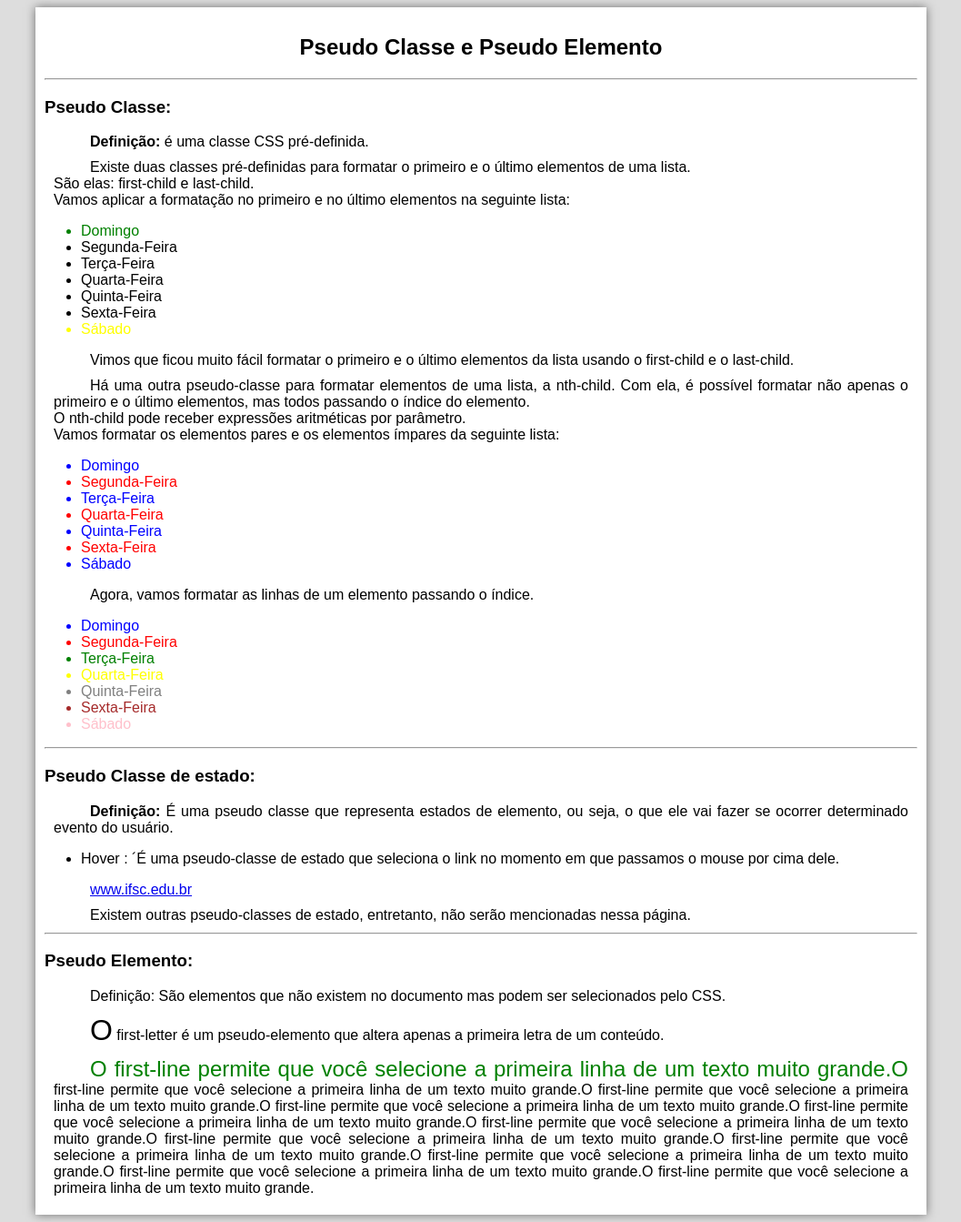
After one commit to denilsonfag/programacao-internet, a PHP site: page /css3/pseudo-classe-e-pseudo-elemento.html in a window 1280 px wide. The commit adds this page. Shown: the whole page at 91% size, without its empty margins (111-1168 px from the left). Run offline with PHP 8.4, Linux system fonts and the light colour scheme.

Commit message:
Trabalho 2: Pseudo-classe e pseudo-elemento

```diff
--- /dev/null
+++ b/css3/pseudo-classe-e-pseudo-elemento.html
@@ -0,0 +1,163 @@
+
+<!DOCTYPE html>
+
+<html>
+
+<head>
+	<title>Pseudo classes e pseudo elementos.</title>
+	<meta charset="utf-8">
+	<link rel="stylesheet" type="text/css" href="../styles/main.css">
+	<style type="text/css">
+
+		header {
+			text-align: center;
+		}
+
+		#lista1 li:first-child {
+			color: green;
+		}
+
+		#lista1 li:last-child {
+			color: yellow;
+		}
+
+		#lista2 li:nth-child(2n) {
+			color: red;
+		}
+		#lista2 li:nth-child(2n+1) {
+			color: blue;
+		}
+		#lista3 li:nth-child(1) {
+			color: blue;
+		}
+		#lista3 li:nth-child(2) {
+			color: red;
+		}
+		#lista3 li:nth-child(3) {
+			color: green;
+		}
+		#lista3 li:nth-child(4) {
+			color: yellow;
+		}
+		#lista3 li:nth-child(5) {
+			color: grey;
+		}
+		#lista3 li:nth-child(6) {
+			color: brown;
+		}
+		#lista3 li:nth-child(7) {
+			color: pink;
+		}
+		a:hover {
+			background-color: red;
+		}
+		p.paragrafo1:first-letter {
+			font-size: 200%;
+		}
+		p.paragrafo2:first-line {
+			 font-family: fantasy;
+			 font-size: 150%;
+			 color: green;
+		}
+
+	</style>
+
+</head>
+
+<body>
+
+<article id="interface">
+
+	<header><h1>Pseudo Classe e Pseudo Elemento</h1></header>
+
+	<hr>
+	<section>
+		<p><h3>Pseudo Classe:</h3></p>
+		<p><b>Definição:</b> é uma classe CSS pré-definida.</p>
+
+		<p>Existe duas classes pré-definidas para formatar o primeiro e o último elementos de uma lista.<br>
+		São elas: first-child e last-child.<br>
+		Vamos aplicar a formatação no primeiro e no último elementos na seguinte lista:<br>
+
+		<ul id="lista1">
+			<li>Domingo</li>
+			<li>Segunda-Feira</li>
+			<li>Terça-Feira</li>
+			<li>Quarta-Feira</li>
+			<li>Quinta-Feira</li>
+			<li>Sexta-Feira</li>
+			<li>Sábado</li>
+		</ul>
+
+
+		</p>
+
+		<p>Vimos que ficou muito fácil formatar o primeiro e o último elementos da lista usando o first-child e o last-child.<br>
+		</p>
+
+		<p>Há uma outra pseudo-classe para formatar elementos de uma lista, a nth-child. Com ela, é possível formatar não apenas o primeiro e o último elementos, mas todos passando o índice do elemento.<br>
+		O nth-child pode receber expressões aritméticas por parâmetro.<br>
+		Vamos formatar os elementos pares e os elementos ímpares da seguinte lista: <br>
+
+		<ul id="lista2">
+			<li>Domingo</li>
+			<li>Segunda-Feira</li>
+			<li>Terça-Feira</li>
+			<li>Quarta-Feira</li>
+			<li>Quinta-Feira</li>
+			<li>Sexta-Feira</li>
+			<li>Sábado</li>
+		</ul>
+		</p>
+
+		<p>Agora, vamos formatar as linhas de um elemento passando o índice.<br>
+
+		<ul id="lista3">
+			<li>Domingo</li>
+			<li>Segunda-Feira</li>
+			<li>Terça-Feira</li>
+			<li>Quarta-Feira</li>
+			<li>Quinta-Feira</li>
+			<li>Sexta-Feira</li>
+			<li>Sábado</li>
+		</ul>
+		</p>
+
+		</section>
+
+		<section>
+
+		<hr>
+			<p><h3>Pseudo Classe de estado:</h3></p>
+
+			<p><b>Definição:</b> É uma pseudo classe que representa estados de elemento, ou seja, o que ele vai fazer se ocorrer determinado evento do usuário.<br>
+			</p>
+
+			<ul>
+				<li>Hover : ´É uma pseudo-classe de estado que seleciona o link no momento em que passamos o mouse por cima dele.</li>
+			</ul>
+
+			<p><a id="link2" href="www.ifsc.edu.br">www.ifsc.edu.br</a></p>
+
+			<p>Existem outras pseudo-classes de estado, entretanto, não serão mencionadas nessa página.</p>
+	</section>
+
+	<section>
+
+	<hr>
+		<p><h3>Pseudo Elemento:</h3></p>
+
+		<p>Definição: São elementos que não existem no documento mas podem ser selecionados pelo CSS.</p>
+
+
+		<p class="paragrafo1">O first-letter é um pseudo-elemento que altera apenas a primeira letra de um conteúdo.<br>
+		</p>
+		<p class="paragrafo2">O first-line permite que você selecione a primeira linha de um texto muito grande.O first-line permite que você selecione a primeira linha de um texto muito grande.O first-line permite que você selecione a primeira linha de um texto muito grande.O first-line permite que você selecione a primeira linha de um texto muito grande.O first-line permite que você selecione a primeira linha de um texto muito grande.O first-line permite que você selecione a primeira linha de um texto muito grande.O first-line permite que você selecione a primeira linha de um texto muito grande.O first-line permite que você selecione a primeira linha de um texto muito grande.O first-line permite que você selecione a primeira linha de um texto muito grande.O first-line permite que você selecione a primeira linha de um texto muito grande.O first-line permite que você selecione a primeira linha de um texto muito grande.</p>
+
+
+
+	</section>
+
+	</article>
+</body>
+</html>
--- a/styles/main.css
+++ b/styles/main.css
@@ -10,7 +10,7 @@ body {
 
 p {
     text-align: justify;
-    text-indent: 20px;
+    text-indent: 40px;
     margin: 10px 0 10px 0;
     padding: 0 10px 0 10px;
 }
```
